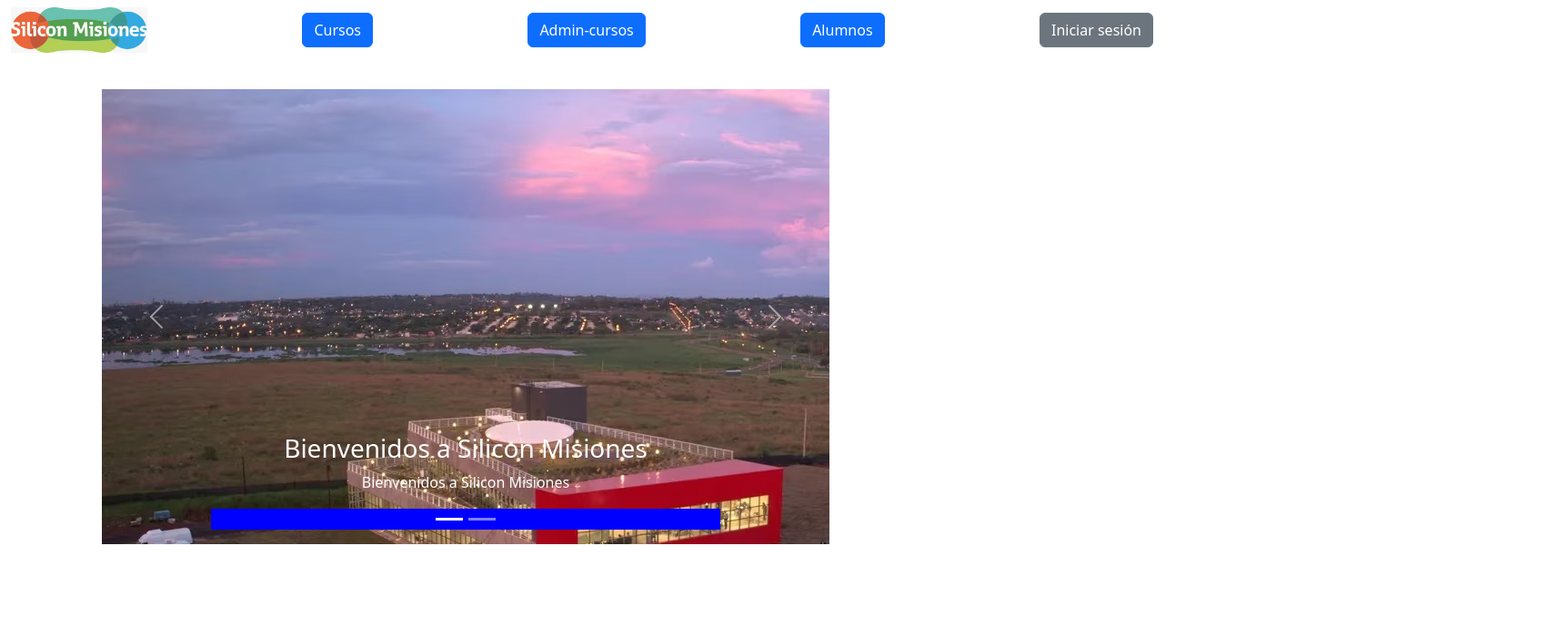
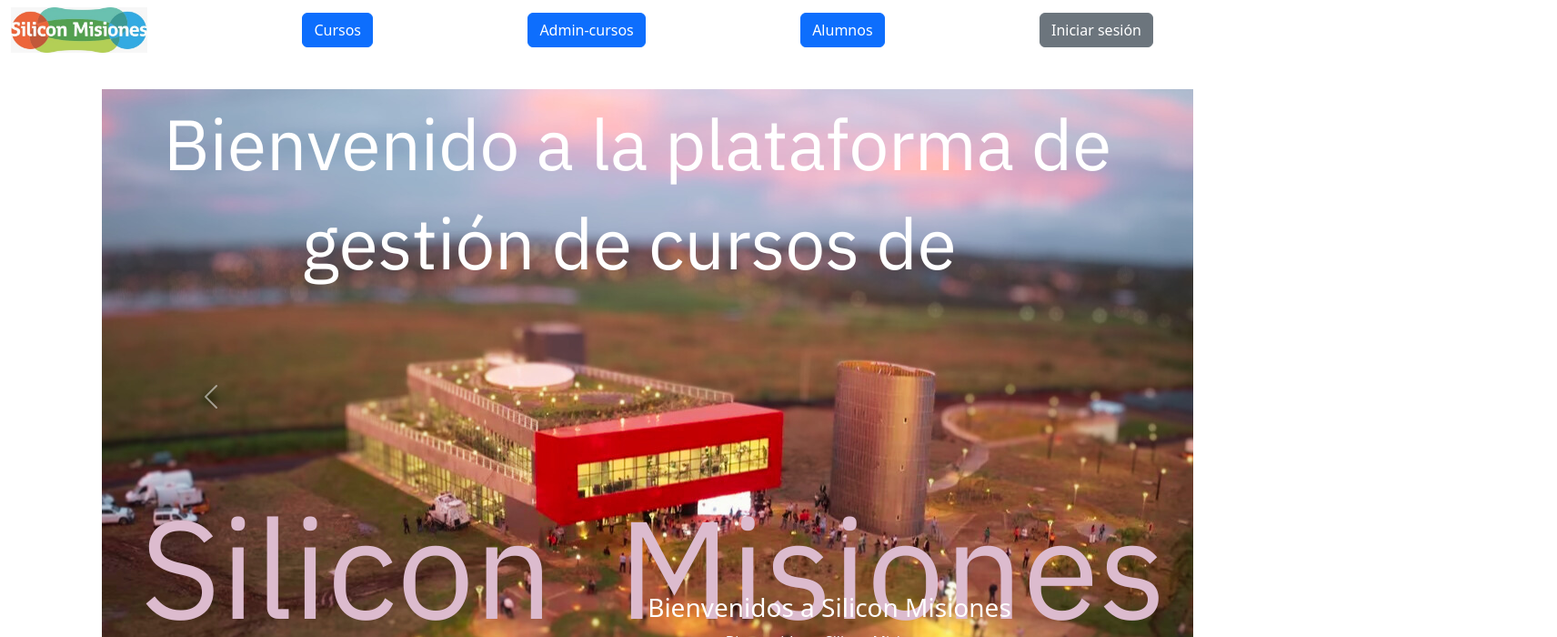
Before and after one commit to kislo-Luis/FrontEnd-siliconMisiones-challenge, a React (Create React App) app: page / in a window 1280 px wide. Shown: the top 700 px of the page at 91% size, 1712 px wide, since content can reach past the window. Built offline with nearby package versions, Linux system fonts and the light colour scheme.

Commit message:
home-change

```diff
--- a/src/components/carousel/Carrusel.css
+++ b/src/components/carousel/Carrusel.css
@@ -6,6 +6,7 @@
 }
 
 .custom-img{
-    width: 100px;
+    /* width: 100px;
     height: 500px;
+    margin-bottom: 800px; */
 }
--- a/src/components/carousel/Carrusel.jsx
+++ b/src/components/carousel/Carrusel.jsx
@@ -11,7 +11,7 @@
 
 const items = [
   {
-    src: "/edificio.jpeg",
+    src: "/portada.png",
     altText: "Slide 1",
     caption: "Bienvenidos a Silicon Misiones",
     key: 1,
@@ -52,6 +52,7 @@
         onExited={() => setAnimating(false)}
         key={item.src}
         className="custom-img"
+
       >
         <img src={item.src} alt={item.altText} />
         <CarouselCaption
@@ -71,16 +72,14 @@
         previous={previous}
         {...args}
         style={{
-          width: "50rem",
+          width: "100rem",
         }}
       >
         <CarouselIndicators
           items={items}
           activeIndex={activeIndex}
           onClickHandler={goToIndex}
-          style={{
-            backgroundColor:"blue"
-          }}
+
         />
         {slides}
 
```
Also changed, not shown: src/App.css (+4 -4 lines), public/portada.png (added), src/pages/CRUD/CoursesCrud.jsx (line endings or trailing spaces).
